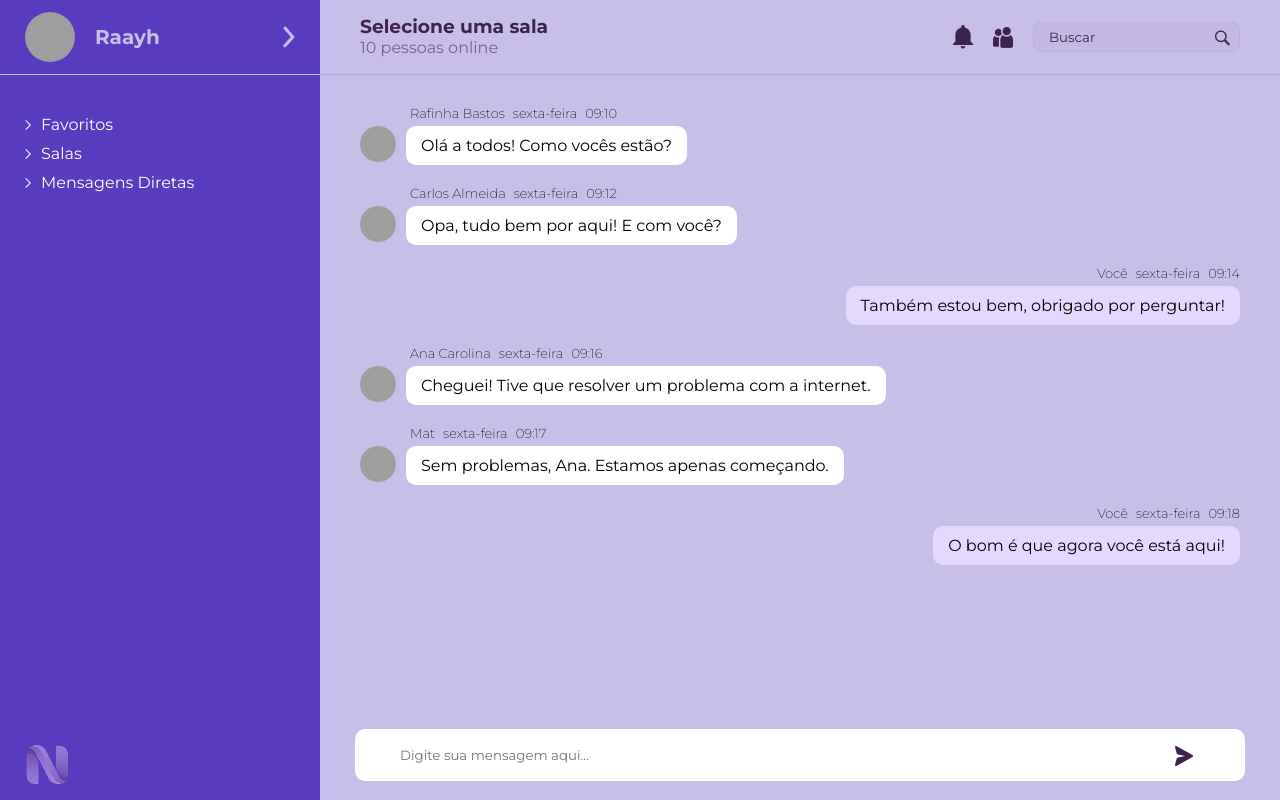
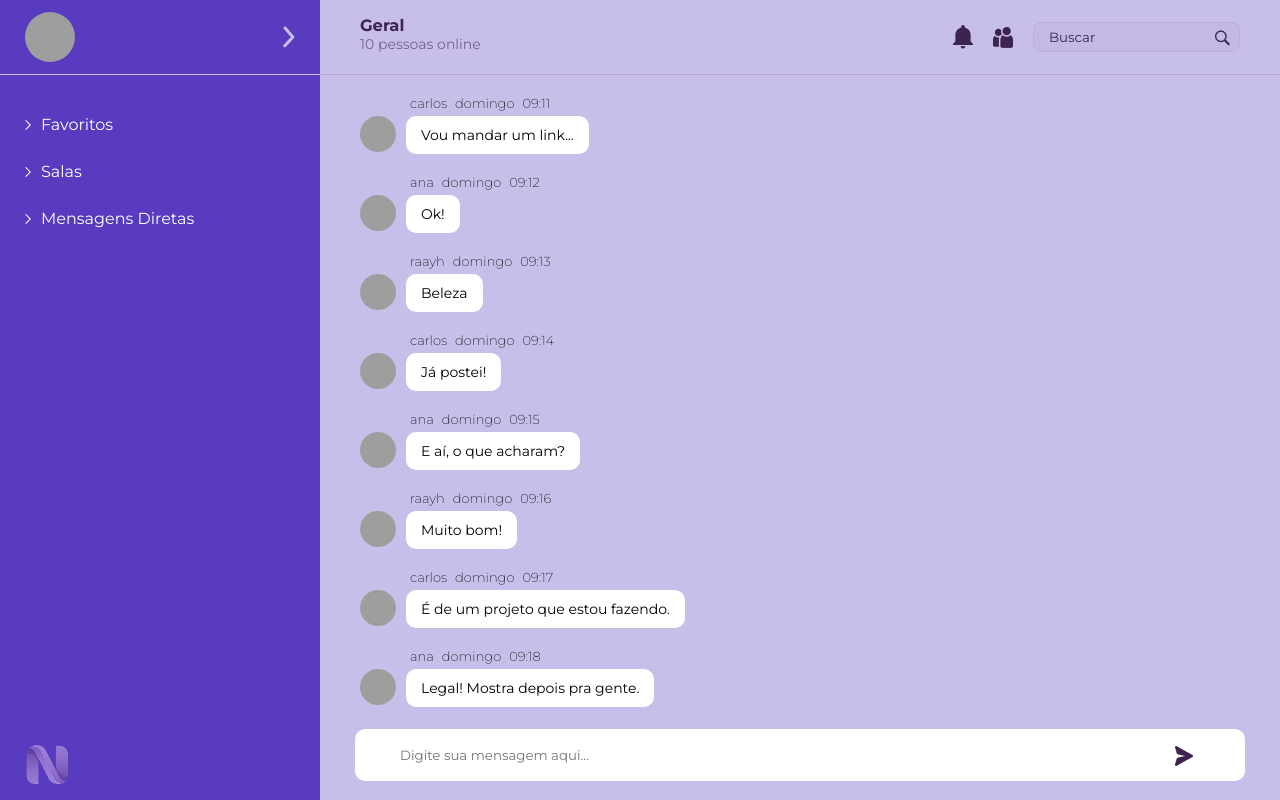
Before and after one commit to raayh/Desafio-tecnico-NexusChat, a Vue app: page /chat/1 in a window 1280 px wide. Built offline with nearby package versions, Linux system fonts and the light colour scheme; sample sign-in values are in the browser's storage; grey boxes are pictures that could not be loaded.

Commit message:
Input de mensagens, adição do modal de pesquisa ainda não finalizado. Melhorias de organização e persistencia de dados no código.

```diff
--- a/package.json
+++ b/package.json
@@ -12,6 +12,7 @@
     "preview": "vite preview"
   },
   "dependencies": {
+    "axios": "^1.12.2",
     "pinia": "^3.0.3",
     "vue": "^3.5.18",
     "vue-router": "^4.5.1",
--- /dev/null
+++ b/public/messages.json
@@ -0,0 +1,39 @@
+{
+  "Geral": [
+    { "id": 1, "nickname": "ana", "text": "Bem-vindos ao chat!", "date": "2025-09-21T09:00:00Z" },
+    { "id": 2, "nickname": "carlos", "text": "Bom dia, pessoal!", "date": "2025-09-21T09:05:00Z" },
+    { "id": 3, "nickname": "ana", "text": "Alguém aí?", "date": "2025-09-21T09:06:00Z" },
+    { "id": 4, "nickname": "raayh", "text": "Oi, tudo bem?", "date": "2025-09-21T09:07:00Z" },
+    { "id": 5, "nickname": "carlos", "text": "Estou pronto!", "date": "2025-09-21T09:08:00Z" },
+    { "id": 6, "nickname": "ana", "text": "Ótimo! Vamos começar?", "date": "2025-09-21T09:09:00Z" },
+    { "id": 7, "nickname": "raayh", "text": "Pode ir!", "date": "2025-09-21T09:10:00Z" },
+    { "id": 8, "nickname": "carlos", "text": "Vou mandar um link...", "date": "2025-09-21T09:11:00Z" },
+    { "id": 9, "nickname": "ana", "text": "Ok!", "date": "2025-09-21T09:12:00Z" },
+    { "id": 10, "nickname": "raayh", "text": "Beleza", "date": "2025-09-21T09:13:00Z" },
+    { "id": 11, "nickname": "carlos", "text": "Já postei!", "date": "2025-09-21T09:14:00Z" },
+    { "id": 12, "nickname": "ana", "text": "E aí, o que acharam?", "date": "2025-09-21T09:15:00Z" },
+    { "id": 13, "nickname": "raayh", "text": "Muito bom!", "date": "2025-09-21T09:16:00Z" },
+    { "id": 14, "nickname": "carlos", "text": "É de um projeto que estou fazendo.", "date": "2025-09-21T09:17:00Z" },
+    { "id": 15, "nickname": "ana", "text": "Legal! Mostra depois pra gente.", "date": "2025-09-21T09:18:00Z" }
+  ],
+  "Músicas": [
+    { "id": 16, "nickname": "leo", "text": "Qual a playlist de vocês hoje?", "date": "2025-09-21T15:00:00Z" },
+    { "id": 17, "nickname": "raayh", "text": "Estou ouvindo rock dos anos 90!", "date": "2025-09-21T15:05:00Z" },
+    { "id": 18, "nickname": "leo", "text": "Que massa! Eu tô numa vibe mais eletrônica.", "date": "2025-09-21T15:10:00Z" }
+  ],
+  "BFFs": [
+    { "id": 19, "nickname": "raayh", "text": "Vamos marcar um cinema?", "date": "2025-09-21T18:30:00Z" },
+    { "id": 20, "nickname": "mat", "text": "Bora! Que dia?", "date": "2025-09-21T18:35:00Z" },
+    { "id": 21, "nickname": "mat", "text": "Bora! Que dia?", "date": "2025-09-21T18:40:00Z" }
+  ],
+  "Mat": [
+    { "id": 22, "nickname": "raayh", "text": "Vamos marcar um cinema?", "date": "2025-09-21T18:30:00Z" },
+    { "id": 23, "nickname": "mat", "text": "Bora! Que dia?", "date": "2025-09-21T19:00:00Z" }
+  ],
+  "Ana": [
+    { "id": 24, "nickname": "raayh", "text": "Você vai no cinema?", "date": "2025-09-21T18:32:00Z" },
+    { "id": 25, "nickname": "ana", "text": "Ai, não sei.", "date": "2025-09-21T18:35:00Z" },
+    { "id": 25, "nickname": "ana", "text": "Talvez...", "date": "2025-09-21T18:35:00Z" }
+  ]
+
+}
--- a/src/components/ChatMessage.vue
+++ b/src/components/ChatMessage.vue
@@ -1,56 +1,61 @@
 <template>
-
-    <div>
+         <div v-for="message in currentMessages" :key="message.id" :class="messageClasses(message)">
              <div class="status-message">
-            <p class="user-name-message" v-if="message.nickname !== chatStore.userNickname">{{message.nickname}}</p>
+                 <p class="user-name-message" v-if="!isMyMessage(message)">{{message.nickname}}</p>
                  <p class="user-name-message" v-else>Você</p>
                  <p class="wd-message">{{ formatWeekday(message.date)}}</p>
                  <p class="hour-message">{{ formatTime(message.date) }}</p>
                 </div>
                 <div  class="message">
                     <img
-            v-if="message.nickname !== chatStore.userNickname"
-            :src="'https://i.pravatar.cc/150?img=1' + (id + 1)"
+                    v-if="!isMyMessage(message)"
+                    :src="'https://i.pravatar.cc/150?img=' + message.id"
                     class="message-avatar-image">
 
                     <div class="messages">
-                <p :class="{
-                'my-text': message.nickname === chatStore.userNickname,
-                'text-message': message.nickname !== chatStore.userNickname }">
-                    {{message.text}}
-                </p>
+                        <p :class="textMessageClasses(message)">{{message.text}}</p>
                     </div>
                 </div>
             </div>
-
 </template>
 
 <script>
 import { useChatStore } from '../stores/chat';
 
 export default{
-    props:{
-        message:{
-            type: Object,
-            required: true
-        },
-        id: {
-            type: Number,
-            required: true
-        }
-    },
     computed: {
       chatStore() {
          return useChatStore();
-      }
       },
-   methods:{
+      currentMessages() {
+         return this.chatStore.messagesByRoom[this.chatStore.activeRoom] || []
+      },
+
+    },
+    methods: {
+        isMyMessage(message) {
+          // Lógica para saber se a mensagem é do usuário logado
+          return message.nickname === this.chatStore.loggedInUser?.nickname;
+        },
+        messageClasses(message) {
+          // Classe para o alinhamento da mensagem
+          return {
+              'my-messages': this.isMyMessage(message),
+              'others-messages': !this.isMyMessage(message)
+          };
+        },
+        textMessageClasses(message) {
+          // Classe para a cor da bolha do chat
+          return {
+              'my-text': this.isMyMessage(message),
+              'text-message': !this.isMyMessage(message)
+          };
+        },
         formatWeekday(dateString) {
          const date = new Date(dateString);
          const options = { weekday: 'long' };
          return new Intl.DateTimeFormat('pt-BR', options).format(date);
         },
-
         formatTime(dateString) {
          const date = new Date(dateString);
          const options = { hour: '2-digit', minute: '2-digit', hour12: false };
--- /dev/null
+++ b/src/components/Search.vue
@@ -0,0 +1,52 @@
+<template>
+    <div class="container" @keyup.esc="showSearchModal=false">
+        <div class="box">
+            <p class="room-title">
+                {{  }}
+            </p>
+            <div class="box-message">
+
+            </div>
+        </div>
+
+    </div>
+</template>
+
+<script>
+import ChatMessage from '@/components/ChatMessage.vue'
+import { useChatStore } from '@/stores/chat';
+
+export default {
+    components:{
+        ChatMessage
+    },
+    computed: {
+        chatStore (){
+            return useChatStore;
+        }
+    }
+}
+
+</script>
+
+<style>
+.container {
+    display: flex;
+    flex-direction: column;
+
+    padding: 20px;
+    width: 260px;
+
+    background-color: #C8BEEA;
+    border-left: 1px solid #B4A7DF;
+}
+
+.box {
+    border: 1px solid #B4A7DF;
+    border-radius: 10px;
+    padding: 5px;
+
+    background-color: #C3B9E4;
+}
+
+</style>
--- a/src/components/SidebarLists.vue
+++ b/src/components/SidebarLists.vue
@@ -1,5 +1,6 @@
 <template>
-    <div>
+    <div class="lists">
+        <div v-for="(list, index) in chatStore.lists" :key="index">
             <div @click="toggleList(list)" class="list-header">
                 <img src="../assets/icons/more2.png" :class="{ 'collapsed-icon': list.isOpen }">
                 <p class="title-list">{{list.title}}</p>
@@ -17,6 +18,7 @@
                 </li>
             </ul>
         </div>
+    </div>
 </template>
 
 <script>
@@ -24,9 +26,8 @@ import { useChatStore } from '@/stores/chat';
 
 export default {
     props:{
-        list:{
+        lists:{
             type: Object,
-            required: true
         }
     },
     computed: {
@@ -36,18 +37,15 @@ export default {
     },
 
     methods: {
-        isOpen(){
-            const chatStore = useChatStore();
-            chatStore.lists.map(() => true);
-        },
+        // isOpen(){
+        //     this.chatStore.lists.map(() => true);
+        // },
         toggleList(list) {
             list.isOpen = !list.isOpen;
         },
         goToChat(item){
-            const chatStore = useChatStore();
-
             this.$router.push({name: 'chat-room', params: {roomName: item} });
-            chatStore.setActiveRoom(item);
+            this.chatStore.setActiveRoom(item);
             console.log("Entrou na sala:", item);
         },
 
@@ -56,13 +54,21 @@ export default {
 </script>
 
 <style>
+.lists{
+   display: flex;
+   flex-direction: column;
+   padding: 40px 25px;
+
+   gap: 20px;
+   flex-grow: 1;
+}
 
 .list-header{
    display: flex;
    flex-direction: row;
    align-items: center;
 
-   margin-bottom: 10px;
+   margin-bottom: 8px;
 
    cursor: pointer;
 }
@@ -76,10 +82,14 @@ export default {
     transform: rotate(90deg);
 }
 
+.list-header:hover{
+   font-weight: 500;
+}
+
 .list-content {
    list-style: none;
    padding: 0;
-   margin-bottom: 8px;
+   margin-bottom: 10px;
    overflow: hidden;
 }
 
@@ -103,5 +113,4 @@ export default {
 .active {
    background-color: rgba(255, 255, 255, 0.1);
 }
-
 </style>
--- a/src/main.js
+++ b/src/main.js
@@ -18,9 +18,6 @@ app.use(router)
 
 app.mount('#app')
 
-const authStore = useAuthStore();
-authStore.init();
-
 const chatStore = useChatStore();
 chatStore.init();
 
--- a/src/stores/chat.js
+++ b/src/stores/chat.js
@@ -1,68 +1,83 @@
 import { defineStore } from 'pinia'
+import axios from 'axios';
 
 export const useChatStore = defineStore("chat", {
-    // state: () => ({
-    //     favorites: [ "Fulano(eu)", "BFFs"],
-    //     rooms: [ "Geral", "Músicas", "BFFs"],
-    //     directs: [ "Mat", "Ana Carolina"],
-    //     activeRoom: null,
-    // }),
    state: () => ({
+      users: [
+         { nickname: 'rafinha_bastos', password: '123' },
+         { nickname: 'carlos_almeida', password: '123' },
+         { nickname: 'ana', password: '123' },
+         { nickname: 'raayh', password: '123'}
+      ],
+      loggedInUser: null,
       lists: [
           { title: 'Favoritos', items: [ "Fulano(eu)", "BFFs"], isOpen: false},
           { title: 'Salas', items: [ "Geral", "Músicas", "BFFs"], isOpen: false},
-          { title: 'Mensagens Diretas', items: [ "Mat", "Ana Carolina"], isOpen: false},
+          { title: 'Mensagens Diretas', items: [ "Mat", "Ana"], isOpen: false},
       ],
-       activeRoom: null,
-       userNickname: 'Raayh', // <--- Nickname para diferenciar suas mensagens
-
-       messages: [ // <--- Array de mensagens para a tela
-          {
-             id: 1,
-             nickname: 'Rafinha Bastos',
-             text: 'Olá a todos! Como vocês estão?',
-             date: '2025-09-19T09:10:00Z'
-          },
-          {
-             id: 2,
-             nickname: 'Carlos Almeida',
-             text: 'Opa, tudo bem por aqui! E com você?',
-             date: '2025-09-19T09:12:00Z'
-          },
-          { id: 3,
-             nickname: 'Raayh',
-             text: 'Também estou bem, obrigado por perguntar!',
-             date: '2025-09-19T09:14:00Z'
-          },
-          {
-             id: 4,
-             nickname: 'Ana Carolina',
-             text: 'Cheguei! Tive que resolver um problema com a internet.',
-             date: '2025-09-19T09:16:00Z'
-          },
-          {
-             id: 5,
-             nickname: 'Mat',
-             text: 'Sem problemas, Ana. Estamos apenas começando.',
-             date: '2025-09-19T09:17:00Z'
-          },
-          {
-             id: 6,
-             nickname: 'Raayh',
-             text: 'O bom é que agora você está aqui!',
-             date: '2025-09-19T09:18:00Z'
-          }
-       ]
+      activeRoom: 'Geral',
+      messagesByRoom: {},
+      newMessage: []
     }),
 
     actions: {
-        init() {
-            localStorage.setItem("lists", JSON.stringify(this.lists));
-            localStorage.setItem("messages", JSON.stringify(this.messages));
-            localStorage.setItem("room", JSON.stringify(this.activeRoom));
+     // Inicializa a store carregando do localStorage
+      async init() {
+         this.users = JSON.parse(localStorage.getItem("users")) || this.users;
+         this.loggedInUser = JSON.parse(localStorage.getItem("loggedInUser")) || null;
+         this.activeRoom = JSON.parse(localStorage.getItem("activeRoom")) || "Geral";
+         this.messagesByRoom = JSON.parse(localStorage.getItem("messagesByRoom")) || {};
+
+         // Se não tiver nada no localStorage ainda, carrega do arquivo JSON
+         if (Object.keys(this.messagesByRoom).length === 0) {
+            try {
+               const response = await axios.get('/messages.json');
+               this.messagesByRoom = response.data;
+               localStorage.setItem("messagesByRoom", JSON.stringify(this.messagesByRoom));
+            } catch (error) {
+               console.error("Erro ao carregar mensagens:", error);
+            }
+         }
       },
+
+     // ---------- AUTH ----------
+      login(nickname, password) {
+         const user = this.users.find(user => user.nickname === nickname);
+
+         if(!user) return { status: "not-found" };
+         if (user.password !== password) return { status: "wrong-password" };
+
+         this.loggedInUser = user;
+         localStorage.setItem("loggedInUser", JSON.stringify(this.loggedInUser));
+         return { status: "success", user };
+      },
+
+      addUser(nickname, password) {
+         const exists = this.users.find(user => user.nickname === nickname);
+         if(exists) return { status: "already-exists" };
+
+         const newUser = { nickname, password };
+         this.users.push(newUser);
+         this.loggedInUser = newUser;
+
+         localStorage.setItem("users", JSON.stringify(this.users));
+         localStorage.setItem("loggedInUser", JSON.stringify(this.loggedInUser));
+
+         return { status: "created", user: newUser };
+      },
+      // ---------- ROOMS ----------
       setActiveRoom(room){
          this.activeRoom = room;
+         localStorage.setItem("activeRoom", JSON.stringify(this.activeRoom));
+      },
+
+      // ---------- MESSAGES ----------
+      addNewMessage(newMessage){
+         if (!this.messagesByRoom[this.activeRoom]) {
+            this.messagesByRoom[this.activeRoom] = [];
+         }
+         this.messagesByRoom[this.activeRoom].push(newMessage);
+         localStorage.setItem("messagesByRoom", JSON.stringify(this.messagesByRoom));
       }
     }
 })
--- a/src/views/ChatView.vue
+++ b/src/views/ChatView.vue
@@ -7,18 +7,12 @@
 
             <div class="avatar">
                <img src="https://i.pravatar.cc/150?img=30" alt="" class="avatar-image">
-               <p class="avatar-name">Raayh</p>
+               <p class="avatar-name">{{chatStore.loggedInUser?.nickname}}</p>
             </div>
             <img src="../assets/icons/more.png" alt="" class="more-image">
          </div>
 
-         <div class="lists">
-           <SidebarLists
-            v-for="(list, index) in chatStore.lists"
-            :key="index"
-            :list="list"
-           />
-         </div>
+         <SidebarLists />
 
          <div class="logo">
             <img src="@/assets/images/logo.png" alt="" class="logo-image">
@@ -39,39 +33,43 @@
                   <img src="../assets/icons/notification.png" alt="" class="notifications">
                   <img src="../assets/icons/Users.png" alt="" class="participants">
                   <div class="search">
-                  <input type="text" class="search-text" placeholder="Buscar">
+                     <input type="text" v-model="searchText" @keyup.enter="showSearchModal=true, searchMessage()" class="search-text" placeholder="Buscar">
                      <img src="../assets/icons/search.png" alt="" class="search-icon">
                   </div>
 
                </div>
 
             </div>
+         <div class="chat-body">
 
-         <div class="messages-block">
+            <div class="chat-content">
+               <div class="messages-block" ref="messagesblock">
+                  <ChatMessage />
+               </div>
 
-            <ChatMessage
-            v-for="message in chatStore.messages"
-            :key="message.id"
-            :message="message"
-            :id="message.id"
-            :class="{
-               'my-messages': message.nickname === chatStore.userNickname,
-               'others-messages': message.nickname !== chatStore.userNickname
-            }"/>
+               <div class="message-bar">
+                  <input
+                     type="text"
+                     class="new-message"
+                     v-model="newMessageText"
+                     @keyup.enter="sendMessage()"
+                     placeholder="Digite sua mensagem aqui...">
+                  <div class="new-message-icons">
+                     <!-- <img src="" alt="" class="attchment">
+                     <img src="" alt="" class="emoji">
+                     <img src="" alt="" class="text-editor"> -->
+
+                     <img src="../assets/icons/send_message.png" class="send" @click="sendMessage()">
+                  </div>
+               </div>
+            </div>
+
+            <Search v-if="showSearchModal" @keyup.esc="showSearchModal=false"/>
+         </div>
 
       </div>
 
-         <div class="message-bar">
-            <input type="text" class="new-message" placeholder="Digite sua mensagem aqui...">
-            <div class="new-message-icons">
-               <img src="" alt="" class="attchment">
-               <img src="" alt="" class="emoji">
-               <img src="" alt="" class="text-editor">
-               <img src="../assets/icons/send_message.png" alt="" class="send">
-            </div>
-         </div>
 
-      </div>
 
    </div>
 </template>
@@ -80,19 +78,78 @@
 import { useChatStore } from '../stores/chat';
 import SidebarLists from '@/components/SidebarLists.vue';
 import ChatMessage from '@/components/ChatMessage.vue';
+import Search from '@/components/Search.vue';
 
 export default{
    components:{
       SidebarLists,
-      ChatMessage
+      ChatMessage,
+      Search
+   },
+   data() {
+      return {
+        newMessageText: '',
+        searchText: '',
+        showSearchModal: false
+      };
    },
    computed: {
       chatStore() {
          return useChatStore();
+      },
+      currentMessages() {
+         return this.chatStore.messagesByRoom[this.chatStore.activeRoom] || []
+      },
+   },
+   methods: {
+      sendMessage(){
+         if(!this.newMessageText == ''){
+
+            const newMessage = {
+               // id: Date.now(),
+               nickname: this.chatStore.loggedInUser.nickname,
+               text: this.newMessageText,
+               date: new Date().toISOString(),
+            };
+
+            this.chatStore.addNewMessage(newMessage);
+            this.newMessageText = '';
+
+            this.scrollToBottom();
+
+         } else {
+            alert("Digite alguma coisa para enviar")}
+
+      },
+      scrollToBottom() {
+         // O $nextTick garante que a rolagem aconteça APÓS a nova mensagem ser renderizada
+         this.$nextTick(() => {
+            const container = this.$refs.messagesblock;
+            if (container) {
+               container.scrollTop = container.scrollHeight;
+            }
+         });
+      },
+      searchMessage(){
+         const result = this.currentMessages.filter((message) => {
+            return (message.text.toLowerCase().indexOf(this.searchText.toLowerCase()) > -1)
+         });
+         console.log(result)
       }
    },
+   watch: {
+    // O watcher observa a propriedade computada `currentMessages`
+    currentMessages() {
+      this.scrollToBottom();
     }
-
+   },
+   mounted() {
+      if (!this.chatStore.loggedInUser) {
+        this.$router.push('/');
+      }
+      this.scrollToBottom();
+   }
+}
 </script>
 
 <style scoped>
@@ -154,15 +211,6 @@ export default{
    color: #C8BEEA;
 }
 
-/* Listas de favoritos, salas e directs */
-
-.lists{
-   display: flex;
-   flex-direction: column;
-   padding: 40px 25px;
-   flex-grow: 1;
-}
-
 /* Rodapé sidebar */
 
 .logo{
@@ -176,8 +224,10 @@ export default{
 /* Lado da conversa */
 
 .chat{
+   position: relative;
    display: flex;
    flex-direction: column;
+   font-size: 14px;
 
    width: 75%;
    height: 100vh;
@@ -186,12 +236,26 @@ export default{
    color: white;
 }
 
+/* Div que contem o conteudo(mensagens e input) e o modal */
+.chat-body{
+   display: flex;
+   flex: 1; /* ocupa o espaço abaixo da top-bar */
+   overflow: hidden;
+}
+
+/* Menagens e input */
+.chat-content{
+   display: flex;
+   flex-direction: column;
+   flex: 1;
+}
+
 /* Cabeçalho da conversa */
-
 .top-bar{
    display: flex;
    flex-direction: row;
    flex: 0 0 auto;
+
    justify-content: space-between;
 
    padding: 15px 40px;
@@ -258,11 +322,29 @@ export default{
    display: flex;
    flex-direction: column;
    flex: 1;
+
    overflow-y: auto;
 
    gap: 20px;
    padding: 30px 40px;
 }
+
+/* Estilizações do scroll */
+.messages-block::-webkit-scrollbar {
+  width: 10px; /* Largura do scrollbar */
+}
+
+.messages-block::-webkit-scrollbar-thumb{
+  background-color: transparent /* Largura do scrollbar */
+}
+
+.messages-block:hover::-webkit-scrollbar-thumb{
+  background: #583BBF; /* Largura do scrollbar */
+  border-radius: 10px;
+  border: 2px solid #C8BEEA;
+
+}
+
 
 
 /* Input de mensagem */
--- a/src/views/LoginView.vue
+++ b/src/views/LoginView.vue
@@ -18,14 +18,12 @@
           <button @click="login()" class="login">Login</button>
         </div>
 
-        <!-- <p v-if="erro" style="color: red; margin-top: 10px;">{{ erro }}</p> -->
-
       </div>
     </div>
 </template>
 
   <script>
-    import { useAuthStore } from '../stores/auth';
+    import { useChatStore } from '../stores/chat';
     import { useToast } from "vue-toastification";
 
     export default {
@@ -35,40 +33,41 @@
           password: ''
         };
       },
+
       computed: {
-        authStore() {
-          return useAuthStore();
+        chatStore() {
+          return useChatStore();
         },
-        toast(){
-          return useToast();
-        },
-        result(){
-          return useAuthStore.login(this.nickname, this.password);
-        }
+      },
+
+      mounted() {
+      // Carrega o estado inicial da store
+      this.chatStore.init();
+      // Se houver um usuário logado, redireciona para o chat
+      if (this.chatStore.loggedInUser) {
+        this.$router.push('/chat');
+      }
     },
 
       methods: {
 
         login() {
-          // const toast = useToast();
-          // const authStore = useAuthStore();
-          // const result = authStore.login(this.nickname, this.password);
+          const toast = useToast();
+          const result = this.chatStore.login(this.nickname, this.password);
+
           if(result.status === "success"){
-            // this.erro = null;
             toast.success(`Bem-vindo(a), ${result.user.nickname} !`);
             this.$router.push('/chat');
           } else if (result.status === "wrong-password"){
             toast.error("Senha incorreta. Tente novamente.");
           } else if (result.status === "not-found"){
-            toast.warning("Usuário não encontrado. Clique em create para se cadastrar.");
+            toast.warning("Usuário não encontrado. Clique em 'Criar' para se cadastrar.");
           }
         },
         addUser(){
-          // const toast = useToast();
-          // const authStore = useAuthStore();
-          // const result = authStore.login(this.nickname, this.password);
+          const toast = useToast();
+          const result = this.chatStore.addUser(this.nickname, this.password);
           if(result.status === "created"){
-            // this.erro = null;
             toast.success(`Bem-vindo, ${result.user.nickname} !`);
             this.$router.push('/chat');
           } else if (result.status === "already-exists"){
```
Also changed, not shown: 1 other file (tests, documents, lock files or other folders). Lines whose indentation alone changed are shown as unchanged.
